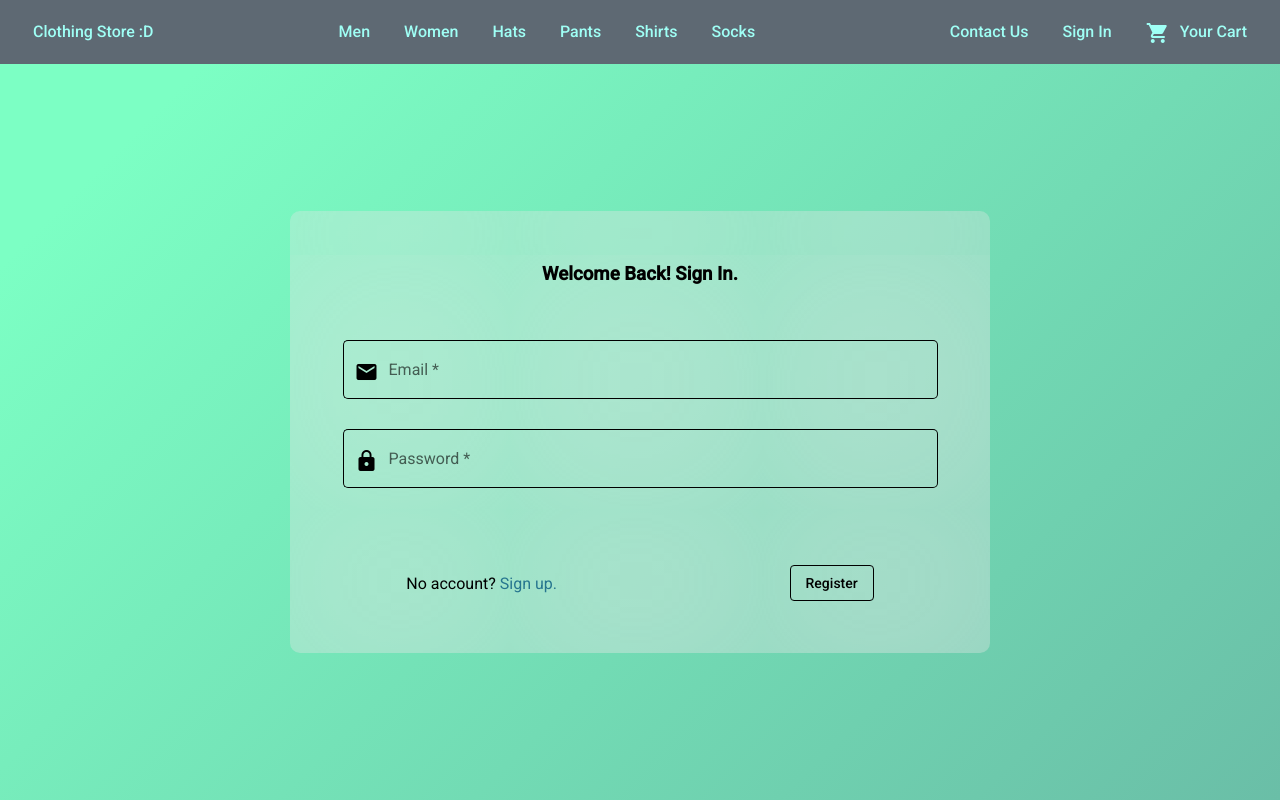
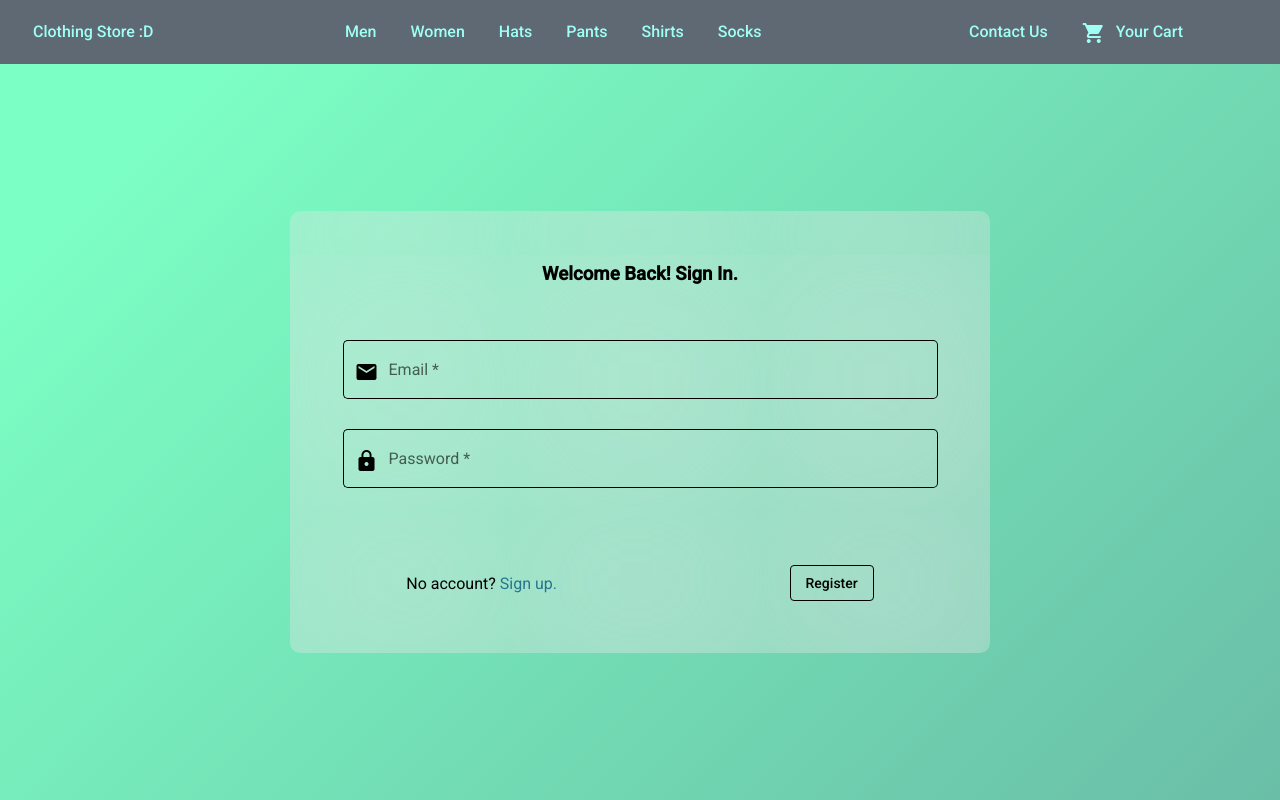
Before and after one commit to khuynh16/clothingStore, an Angular app: page /sign-in in a window 1280 px wide. Built offline with nearby package versions, Linux system fonts and the light colour scheme.

Commit message:
hide sign in button when on auth form

```diff
--- a/src/app/header/header.component.html
+++ b/src/app/header/header.component.html
@@ -14,7 +14,7 @@
     </div>
     <div class="optionsButtons">
         <button mat-button>Contact Us</button>
-        <button mat-button routerLink="/sign-in">Sign In</button>
+        <button mat-button routerLink="/sign-in" *ngIf="!displayIfOnAuthPage">Sign In</button>
         <button mat-button routerLink="/cart"><mat-icon>shopping_cart</mat-icon>Your Cart</button>
     </div>
 </mat-toolbar>
--- a/src/app/header/header.component.ts
+++ b/src/app/header/header.component.ts
@@ -1,4 +1,5 @@
 import { Component, OnInit } from '@angular/core';
+import { ActivatedRoute, Router } from '@angular/router';
 
 @Component({
   selector: 'app-header',
@@ -6,10 +7,19 @@ import { Component, OnInit } from '@angular/core';
   styleUrls: ['./header.component.css']
 })
 export class HeaderComponent implements OnInit {
+  displayIfOnAuthPage: boolean;
+  currentRoute: string;
 
-  constructor() { }
+  constructor(private route: ActivatedRoute) {
+    this.currentRoute = route.snapshot.url[0].path;
+  }
 
   ngOnInit(): void {
+    console.log(this.currentRoute);
+    this.displayIfOnAuthPage = false;
+    if (this.currentRoute === 'sign-in' || this.currentRoute === 'sign-up') {
+      this.displayIfOnAuthPage = true;
+    }
   }
 
 }
```
